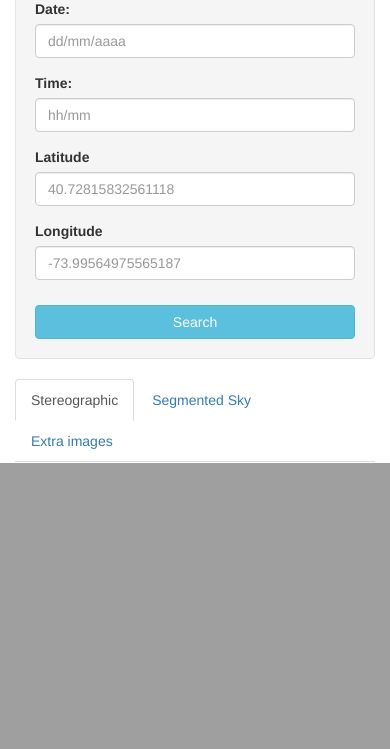
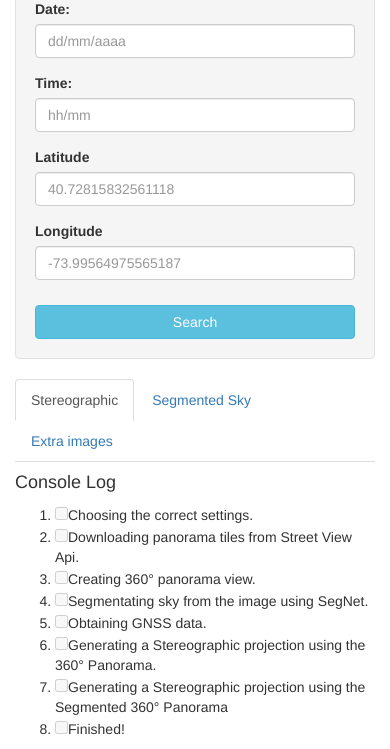
Before and after one commit to druedaplata/app_gnss, a Flask app: page / in a window 390 px wide; the page is wider, and only the part inside the window is pictured. Shown: the part 458-1207 px from the top of that part. Before the commit the page ends 921 px from the top of that part, so only its background shows below. Run offline with Flask 2, Linux system fonts and the light colour scheme; some libraries are stand-ins or nearby versions.

Commit message:
add simple console log, and we use different ajax calls for it

```diff
--- a/main.py
+++ b/main.py
@@ -12,42 +12,57 @@ app = Flask(__name__)
 def index():
   return render_template('index.html')
 
-@app.route('/process_location', methods=['GET', 'POST'])
-def process_location():
+
+@app.route('/download_tiles', methods=['POST'])
+def download_tiles():
   pano_id = request.json['pano_id']
   pano_path = ga.get_raw_panorama(pano_id)
+
+  output = {'panorama': pano_path}
+  return jsonify(**output)
+
+
+@app.route('/segment_image', methods=['POST'])
+def segment_image():
+  pano_path = request.json['pano_path']
 
   normal_path = sg.get_normal_image(pano_path)
   segment_path = sg.get_segmented_image(normal_path)
   cropped_path = sg.get_cropped_image(normal_path, segment_path)
 
+  # set the north pixel in the image
   north_w_point = 850
 
+  # add cardinal lines
   gd.set_elevation_lines(normal_path, north_w_point)
   gd.set_elevation_lines(cropped_path, north_w_point)
 
-  data = gd.generate_random_data(normal_path, north_w_point)
+  output = {'normal':  normal_path, 'segmented': segment_path, 'cropped': cropped_path, 'north': north_w_point}
+
+  return jsonify(**output)
+
+
+@app.route('/get_stereo_projections', methods=['POST'])
+def get_stereo_projections():
+  nort_w_point = request.json['north']
+  normal_path = request.json['normal']
+  cropped_path = request.json['cropped']
+
+  data = gd.generate_random_data(normal_path, nort_w_point)
 
   planet_normal = pl.get_planet_image(normal_path)
   planet_cropped = pl.get_planet_image(cropped_path)
 
-
   gd.set_points(planet_normal, data)
   gd.set_points(planet_cropped, data)
 
+  gd.set_directions(planet_normal, nort_w_point)
+  gd.set_directions(planet_cropped, nort_w_point)
 
-  gd.set_directions(planet_normal, north_w_point)
-  gd.set_directions(planet_cropped, north_w_point)
-
-
-  output = {}
-  output['panorama'] = pano_path
-  output['segmented'] = segment_path
-  output['cropped'] = cropped_path
-  output['planet_normal'] = planet_normal
-  output['planet_cropped'] = planet_cropped
+  output = {'planet_normal': planet_normal, 'planet_cropped': planet_cropped}
 
   return jsonify(**output)
 
+
 if __name__ == "__main__":
     app.run()
--- a/templates/index.html
+++ b/templates/index.html
@@ -15,7 +15,7 @@
         <div class="col-md-4">
           <div class="well">
             <h4>Settings</h4>
-            <h5 class="text-center">...or find the place and click on the map.</h5>
+            <h5 class="text-center">Click on the map or type in the co-ordinates.</h5>
             <div class="row">
               <div class="col-md-12">
                 <div id="map" style="width: 570px; height: 362px; float:left">
@@ -79,7 +79,19 @@
           </div>
 
         </div>
-
+        <div class="col-md-4">
+          <h4>Console Log</h4>
+          <ol>
+            <li><input id="first" type="checkbox" disabled="disabled" />Choosing the correct settings.</li>
+            <li><input id="second" type="checkbox" disabled="disabled" />Downloading panorama tiles from Street View Api.</li>
+            <li><input id="third" type="checkbox" disabled="disabled" />Creating 360° panorama view.</li>
+            <li><input id="fourth" type="checkbox" disabled="disabled" />Segmentating sky from the image using SegNet.</li>
+            <li><input id="fifth" type="checkbox" disabled="disabled" />Obtaining GNSS data.</li>
+            <li><input id="sixth" type="checkbox" disabled="disabled" />Generating a Stereographic projection using the 360° Panorama.</li>
+            <li><input id="seventh" type="checkbox" disabled="disabled" />Generating a Stereographic projection using the Segmented 360° Panorama</li>
+            <li><input id="eigth" type="checkbox" disabled="disabled" />Finished!</li>
+          </ol>
+        </div>
       </div>
 
     </div>
@@ -156,8 +168,6 @@
 
 
       function setImage(id, source){
-          console.log(id);
-          console.log(source);
           document.getElementById(id).innerHTML = "";
           var img = document.createElement("IMG");
           img.setAttribute("src", source);
@@ -167,19 +177,53 @@
 
 
 
-      function processSVData(data, status) {
+      function processSVData(info, status) {
+        //Ajax calls inside ajax calls, I should change this, it looks horrible.
+
         if (status === 'OK') {
           $.ajax({
               type: 'POST',
               contentType: "application/json; charset=utf-8",
-              url: "{{ url_for('process_location') }}",
-              data: JSON.stringify({pano_id: data.location.pano}),
+              url: "{{ url_for('download_tiles') }}",
+              data: JSON.stringify({pano_id: info.location.pano}),
               success: function(response){
+                // Show the process
+                $("#first").prop('checked', true);
+                $("#second").prop('checked', true);
+                $("#third").prop('checked', true);
+                // Include panorama and segmented images
+                setImage('raw_pano', response.panorama);
 
-                setImage('raw_pano', response.panorama);
-                setImage('segmented', response.segmented);
-                setImage('planet_normal', response.planet_normal);
-                setImage('planet_cropped', response.planet_cropped);
+                $.ajax({
+                  type: 'POST',
+                  contentType: "application/json; charset=utf-8",
+                  url: "{{ url_for('segment_image') }}",
+                  data: JSON.stringify({pano_path: response.panorama}),
+                  success: function(response){
+                    // Show the process
+                    $('#fourth').prop('checked', true);
+                    // Include segmented image
+                    setImage('segmented', response.segmented)
+
+                    $.ajax({
+                      type: 'POST',
+                      contentType: "application/json; charset=utf-8",
+                      url: "{{ url_for('get_stereo_projections') }}",
+                      data: JSON.stringify({normal: response.normal, cropped: response.cropped, north: response.north}),
+                      success: function(response){
+                        // Show the process
+                        $('#fifth').prop('checked', true);
+                        $('#sixth').prop('checked', true);
+                        $('#seventh').prop('checked', true);
+                        // Include Stereographic projections
+                        setImage('planet_normal', response.planet_normal)
+                        setImage('planet_cropped', response.planet_cropped)
+                        // Finish it!
+                        $('#eigth').prop('checked', true);
+                      }
+                    });
+                  }
+                });
               }
           });
 
--- a/utils/gnss_data.py
+++ b/utils/gnss_data.py
@@ -90,7 +90,6 @@ def set_elevation_lines(img_path, north_w_point=0):
     draw.line(( w0, 0, w0, h ), fill=128)
     w0 = (w0 + w/4)%w
 
-
   img.save(img_path)
 
 
```
